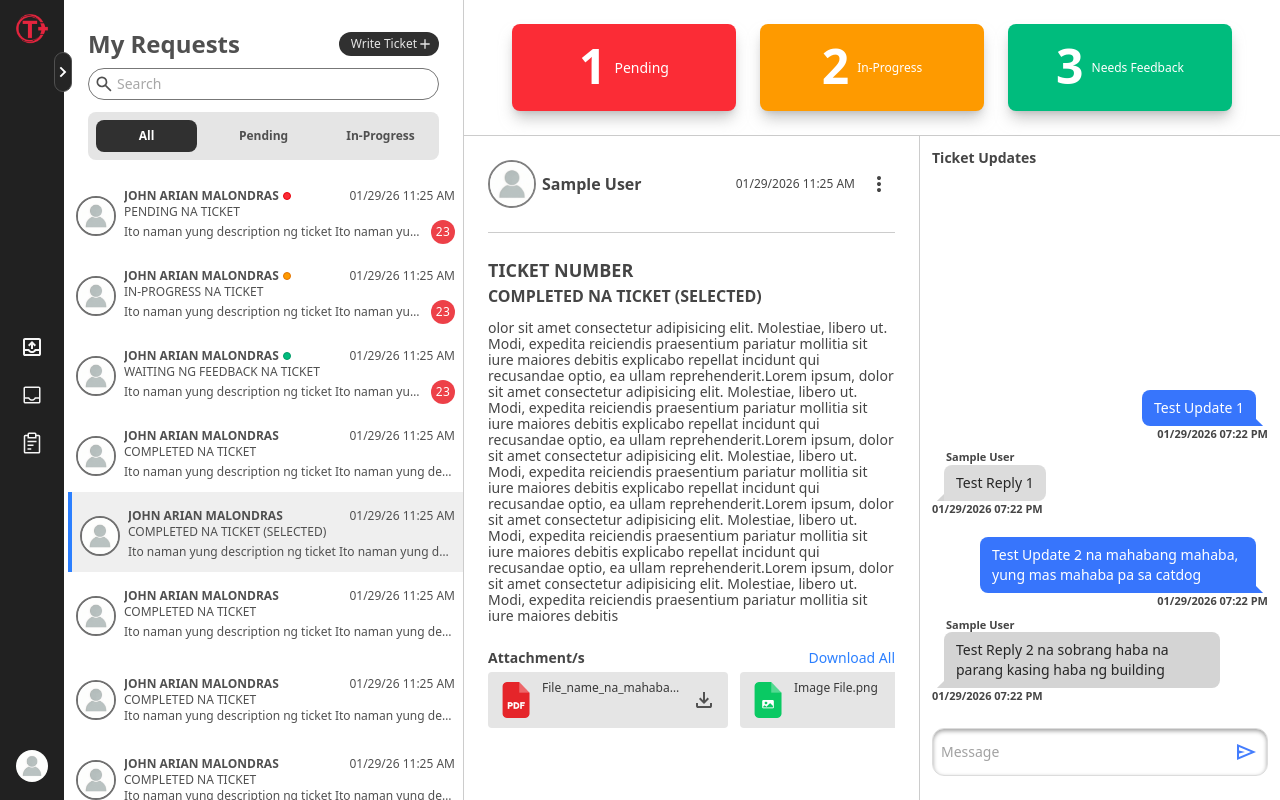
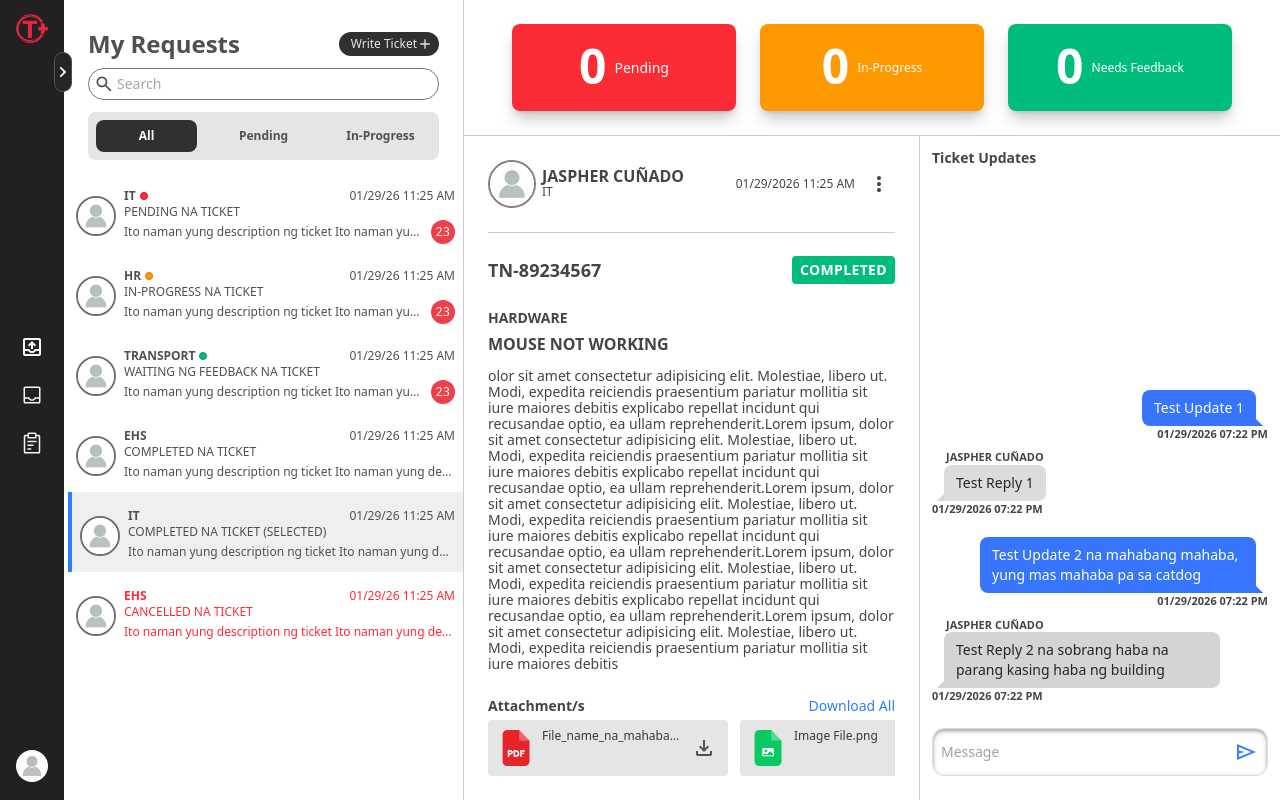
Before and after one commit to nairAnhoJ/ticketing-plus, a React (Vite) app: page / in a window 1280 px wide. Built offline with nearby package versions, Linux system fonts and the light colour scheme; no server answers; sample sign-in values are in the browser's storage.

Commit message:
Ticket category added in template and Initial state added in slice

```diff
--- a/src/features/home/HomeIndex.tsx
+++ b/src/features/home/HomeIndex.tsx
@@ -246,7 +246,7 @@ const HomeIndex = () => {
                                 <div className="grid grid-cols-12">
                                     {/* Name and Status */}
                                     <div className="flex items-center text-xs font-bold whitespace-nowrap overflow-hidden col-span-8 text-left">
-                                        JOHN ARIAN MALONDRAS
+                                        IT
                                         <div className="w-2 h-2 ml-1 rounded-full bg-red-500 border border-red-600"></div>
                                     </div>
                                     {/* Date and Time */}
@@ -269,7 +269,7 @@ const HomeIndex = () => {
                                 <div className="grid grid-cols-12">
                                     {/* Name and Status */}
                                     <div className="flex items-center text-xs font-bold whitespace-nowrap overflow-hidden col-span-8 text-left">
-                                        JOHN ARIAN MALONDRAS
+                                        HR
                                         <div className="w-2 h-2 ml-1 rounded-full bg-amber-500 border border-amber-600"></div>
                                     </div>
                                     {/* Date and Time */}
@@ -292,7 +292,7 @@ const HomeIndex = () => {
                                 <div className="grid grid-cols-12">
                                     {/* Name and Status */}
                                     <div className="flex items-center text-xs font-bold whitespace-nowrap overflow-hidden col-span-8 text-left">
-                                        JOHN ARIAN MALONDRAS
+                                        TRANSPORT
                                         <div className="w-2 h-2 ml-1 rounded-full bg-emerald-500 border border-emerald-600"></div>
                                     </div>
                                     {/* Date and Time */}
@@ -315,7 +315,7 @@ const HomeIndex = () => {
                                 <div className="grid grid-cols-12">
                                     {/* Name and Status */}
                                     <div className="flex items-center text-xs font-bold whitespace-nowrap overflow-hidden col-span-8 text-left">
-                                        JOHN ARIAN MALONDRAS
+                                        EHS
                                         {/* <div className="w-2 h-2 ml-1 rounded-full bg-red-500 border border-red-600"></div> */}
                                     </div>
                                     {/* Date and Time */}
@@ -338,7 +338,7 @@ const HomeIndex = () => {
                                 <div className="grid grid-cols-12">
                                     {/* Name and Status */}
                                     <div className="flex items-center text-xs font-bold whitespace-nowrap overflow-hidden col-span-8 text-left">
-                                        JOHN ARIAN MALONDRAS
+                                        IT
                                         {/* <div className="w-2 h-2 ml-1 rounded-full bg-red-500 border border-red-600"></div> */}
                                     </div>
                                     {/* Date and Time */}
@@ -355,20 +355,20 @@ const HomeIndex = () => {
                                 </div>
                             </div>
                         </button>
-                        <button onClick={()=>handleTicketSelect(1)} className="w-full p-2 py-4 flex items-center gap-x-2 hover:bg-neutral-100 cursor-pointer">
+                        <button onClick={()=>handleTicketSelect(1)} className="w-full p-2 pt-4 pb-2 flex items-center gap-x-2 hover:bg-neutral-100 cursor-pointer text-red-500">
                             <img src="default-avatar.jpg" className="w-10 h-10 rounded-full border-2 border-[#707070]" alt="avatar" />
                             <div className="flex flex-col w-[calc(100%-48px)]">
                                 <div className="grid grid-cols-12">
                                     {/* Name and Status */}
                                     <div className="flex items-center text-xs font-bold whitespace-nowrap overflow-hidden col-span-8 text-left">
-                                        JOHN ARIAN MALONDRAS
+                                        EHS
                                         {/* <div className="w-2 h-2 ml-1 rounded-full bg-red-500 border border-red-600"></div> */}
                                     </div>
                                     {/* Date and Time */}
                                     <p className="text-xs text-right col-span-4">01/29/26 11:25 AM</p>
                                 </div>
                                 {/* Subject */}
-                                <h2 className="font-medium text-xs text-left">COMPLETED NA TICKET</h2>
+                                <h2 className="font-medium text-xs text-left">CANCELLED NA TICKET</h2>
                                 {/* Description at Notif Count */}
                                 <div className="w-full h-6 flex items-center">
                                     <p className="text-xs truncate flex-1">Ito naman yung description ng ticket Ito naman yung description ng ticket Ito naman yung description ng ticket Ito naman yung description ng ticket </p>
@@ -376,42 +376,6 @@ const HomeIndex = () => {
                                         23
                                     </div> */}
                                 </div>
-                            </div>
-                        </button>
-                        <button onClick={()=>handleTicketSelect(1)} className="w-full p-2 py-4 flex items-center gap-x-2 hover:bg-neutral-100 cursor-pointer">
-                            <img src="default-avatar.jpg" className="w-10 h-10 rounded-full border-2 border-[#707070]" alt="avatar" />
-                            <div className="flex flex-col w-[calc(100%-48px)]">
-                                <div className="grid grid-cols-12">
-                                    {/* Name and Status */}
-                                    <div className="flex items-center text-xs font-bold whitespace-nowrap overflow-hidden col-span-8 text-left">
-                                        JOHN ARIAN MALONDRAS
-                                        {/* <div className="w-2 h-2 ml-1 rounded-full bg-red-500 border border-red-600"></div> */}
-                                    </div>
-                                    {/* Date and Time */}
-                                    <p className="text-xs text-right col-span-4">01/29/26 11:25 AM</p>
-                                </div>
-                                {/* Subject */}
-                                <h2 className="font-medium text-xs text-left">COMPLETED NA TICKET</h2>
-                                {/* Description */}
-                                <p className="text-xs truncate">Ito naman yung description ng ticket Ito naman yung description ng ticket Ito naman yung description ng ticket Ito naman yung description ng ticket </p>
-                            </div>
-                        </button>
-                        <button onClick={()=>handleTicketSelect(1)} className="w-full p-2 py-4 flex items-center gap-x-2 hover:bg-neutral-100 cursor-pointer">
-                            <img src="default-avatar.jpg" className="w-10 h-10 rounded-full border-2 border-[#707070]" alt="avatar" />
-                            <div className="flex flex-col w-[calc(100%-48px)]">
-                                <div className="grid grid-cols-12">
-                                    {/* Name and Status */}
-                                    <div className="flex items-center text-xs font-bold whitespace-nowrap overflow-hidden col-span-8 text-left">
-                                        JOHN ARIAN MALONDRAS
-                                        {/* <div className="w-2 h-2 ml-1 rounded-full bg-red-500 border border-red-600"></div> */}
-                                    </div>
-                                    {/* Date and Time */}
-                                    <p className="text-xs text-right col-span-4">01/29/26 11:25 AM</p>
-                                </div>
-                                {/* Subject */}
-                                <h2 className="font-medium text-xs text-left">COMPLETED NA TICKET</h2>
-                                {/* Description */}
-                                <p className="text-xs truncate">Ito naman yung description ng ticket Ito naman yung description ng ticket Ito naman yung description ng ticket Ito naman yung description ng ticket </p>
                             </div>
                         </button>
                     </div>
@@ -445,8 +409,8 @@ const HomeIndex = () => {
                                         <div className="h-12 w-1/2 flex">
                                             <img src="default-avatar.jpg" className="w-12 h-12 rounded-full border-2 border-[#808080]" alt="avatar" />
                                             <div className="flex flex-col justify-center pl-1.5">
-                                                <h1 className="font-semibold leading-4">{me.name}</h1>
-                                                <p className="text-xs">{me.department}</p>
+                                                <h1 className="font-semibold leading-4">JASPHER CUÑADO</h1>
+                                                <p className="text-xs">IT</p>
                                             </div>
                                         </div>
                                         <div className="h-12 flex items-center gap-x-2 py-2">
@@ -482,9 +446,13 @@ const HomeIndex = () => {
                                 {/* Body */}
                                 <div className="w-full h-[calc(100%-72px)] py-6 overflow-x-hidden overflow-y-auto">
                                     <div className="w-full flex flex-col">
-                                        <h1 className="text-lg font-semibold">TICKET NUMBER</h1>
-                                        <h1 className="font-semibold">COMPLETED NA TICKET (SELECTED)</h1>
-                                        <p className="text-sm leading-4 mt-3">olor sit amet consectetur adipisicing elit. Molestiae, libero ut. Modi, expedita reiciendis praesentium pariatur mollitia sit iure maiores debitis explicabo repellat incidunt qui recusandae optio, ea ullam reprehenderit.Lorem ipsum, dolor sit amet consectetur adipisicing elit. Molestiae, libero ut. Modi, expedita reiciendis praesentium pariatur mollitia sit iure maiores debitis explicabo repellat incidunt qui recusandae optio, ea ullam reprehenderit.Lorem ipsum, dolor sit amet consectetur adipisicing elit. Molestiae, libero ut. Modi, expedita reiciendis praesentium pariatur mollitia sit iure maiores debitis explicabo repellat incidunt qui recusandae optio, ea ullam reprehenderit.Lorem ipsum, dolor sit amet consectetur adipisicing elit. Molestiae, libero ut. Modi, expedita reiciendis praesentium pariatur mollitia sit iure maiores debitis explicabo repellat incidunt qui recusandae optio, ea ullam reprehenderit.Lorem ipsum, dolor sit amet consectetur adipisicing elit. Molestiae, libero ut. Modi, expedita reiciendis praesentium pariatur mollitia sit iure maiores debitis</p>
+                                        <div className="flex items-center justify-between">
+                                            <h1 className="text-lg font-semibold">TN-89234567</h1>
+                                            <p className="bg-emerald-500 text-white text-sm font-bold px-2 py-1 rounded tracking-wide">COMPLETED</p>
+                                        </div>
+                                        <h2 className="text-sm font-semibold mt-6">HARDWARE</h2>
+                                        <h1 className="font-semibold mt-1">MOUSE NOT WORKING</h1>
+                                        <div className="text-sm leading-4 mt-3">olor sit amet consectetur adipisicing elit. Molestiae, libero ut. Modi, expedita reiciendis praesentium pariatur mollitia sit iure maiores debitis explicabo repellat incidunt qui recusandae optio, ea ullam reprehenderit.Lorem ipsum, dolor sit amet consectetur adipisicing elit. Molestiae, libero ut. Modi, expedita reiciendis praesentium pariatur mollitia sit iure maiores debitis explicabo repellat incidunt qui recusandae optio, ea ullam reprehenderit.Lorem ipsum, dolor sit amet consectetur adipisicing elit. Molestiae, libero ut. Modi, expedita reiciendis praesentium pariatur mollitia sit iure maiores debitis explicabo repellat incidunt qui recusandae optio, ea ullam reprehenderit.Lorem ipsum, dolor sit amet consectetur adipisicing elit. Molestiae, libero ut. Modi, expedita reiciendis praesentium pariatur mollitia sit iure maiores debitis explicabo repellat incidunt qui recusandae optio, ea ullam reprehenderit.Lorem ipsum, dolor sit amet consectetur adipisicing elit. Molestiae, libero ut. Modi, expedita reiciendis praesentium pariatur mollitia sit iure maiores debitis</div>
                                         <div className="w-full mt-6">
                                             <div className="flex items-center justify-between">
                                                 <h1 className="text-sm font-bold">Attachment/s</h1>
@@ -559,7 +527,7 @@ const HomeIndex = () => {
                                     </div>
                                     <div className="h-[calc(100%-80px)] w-full flex flex-col-reverse gap-y-2 py-3 text-sm overflow-x-hidden overflow-y-auto">
                                         <div className="flex flex-col justify-end items-start">
-                                            <span className="text-[11px] font-semibold ml-3.5">{me.name}</span>
+                                            <span className="text-[11px] font-semibold ml-3.5">JASPHER CUÑADO</span>
                                             <div className="bg-neutral-300 px-3 py-2 rounded-t-lg rounded-br-lg text-neutral-800 max-w-[calc(100%-60px)] ml-3 relative">
                                                 Test Reply 2 na sobrang haba na parang kasing haba ng building
                                                 <div className="absolute -left-1.25 -bottom-1.25 w-2.5 h-2.5 rotate-45 border-5 border-transparent border-l-neutral-300"></div>
@@ -575,7 +543,7 @@ const HomeIndex = () => {
                                             <span className="text-[11px] font-semibold">01/29/2026 07:22 PM</span>
                                         </div>
                                         <div className="flex flex-col justify-end items-start">
-                                            <span className="text-[11px] font-semibold ml-3.5">{me.name}</span>
+                                            <span className="text-[11px] font-semibold ml-3.5">JASPHER CUÑADO</span>
                                             <div className="bg-neutral-300/80 px-3 py-2 rounded-t-lg rounded-br-lg text-neutral-800 max-w-[calc(100%-60px)] ml-3 relative">
                                                 Test Reply 1
                                                 <div className="absolute -left-1.25 -bottom-1.25 w-2.5 h-2.5 rotate-45 border-5 border-transparent border-l-neutral-300"></div>
--- a/src/features/home/homeSlice.ts
+++ b/src/features/home/homeSlice.ts
@@ -1,8 +1,8 @@
 import { createAsyncThunk, createSlice } from "@reduxjs/toolkit";
-import config from "../../config/config";
+// import config from "../../config/config";
 
-const storedToken = localStorage.getItem("token");
-const storedUser = localStorage.getItem("user");
+// const storedToken = localStorage.getItem("token");
+// const storedUser = localStorage.getItem("user");
 
 export interface TicketCount {
     pending: number;
@@ -10,16 +10,55 @@ export interface TicketCount {
     needs_feedback: number;
 }
 
+export interface TicketUpdates {
+    message: string;
+    create_by: string;
+    create_at: string;
+}
+
+export interface TicketList{
+    id: number;
+    assigned_user: string;
+    assigned_user_avatar: string | null;
+    assigned_department: string;
+    status: string;
+    subject: string;
+    description: string;
+    created_at: string;
+    requestor_notif_count: number;
+}
+
+export interface SelectedTicket{
+    id: number;
+    ticket_number: string;
+    ticket_category: string;
+    assigned_user: string;
+    assigned_user_avatar: string | null;
+    assigned_department: string;
+    status: string;
+    subject: string;
+    description: string;
+    attachments: string[] | null;
+    updates: TicketUpdates[] | null;
+    created_at: string;
+}
+
 interface InitialState {
+    // search: string;
+    // status: 'pending' | 'in_progress' | 'needs_feedback';
     ticketCount: TicketCount;
+    ticketList: TicketList[] | null;
 }
 
 const initialState: InitialState = {
+    // search: '',
+    // status: 'pending',
     ticketCount: {
-        pending: 1,
-        in_progress: 2,
-        needs_feedback: 3
-    }
+        pending: 0,
+        in_progress: 0,
+        needs_feedback: 0
+    },
+    ticketList: []
 }
 
 const homeSlice = createSlice({
```
